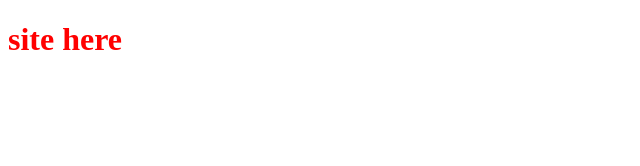
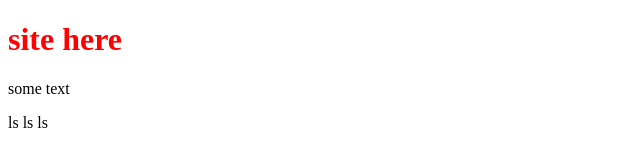
Before and after one commit to boramirovingian/site, a plain HTML site: page index.html in a window 1280 px wide. Shown: the whole page, without its empty margins (0-640 px from the left). Drawn offline with Linux system fonts and the light colour scheme.

Commit message:
second commit

```diff
--- a/index.html
+++ b/index.html
@@ -7,5 +7,7 @@
 </head>
 <body>
     <h1>site here</h1>
+    <p>some text</p>
+    <p>ls ls ls</p>
 </body>
 </html>
```
